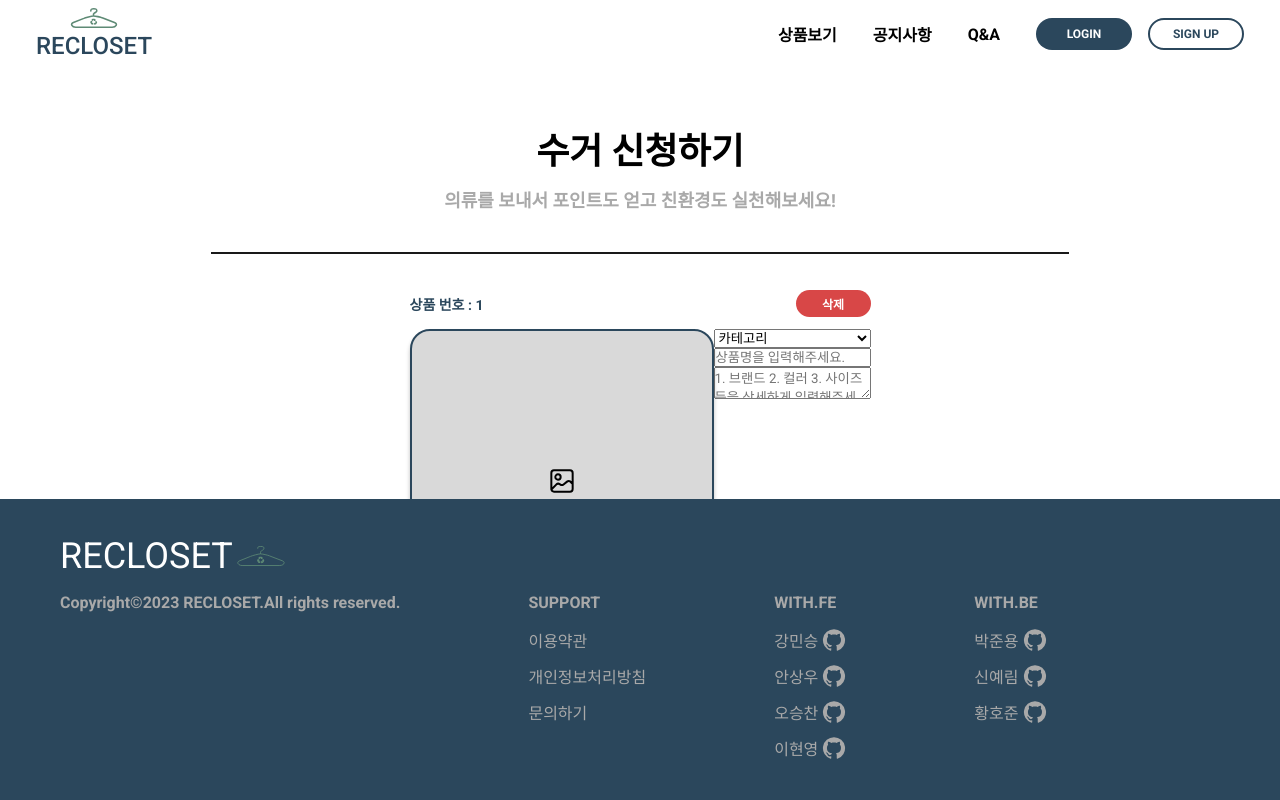
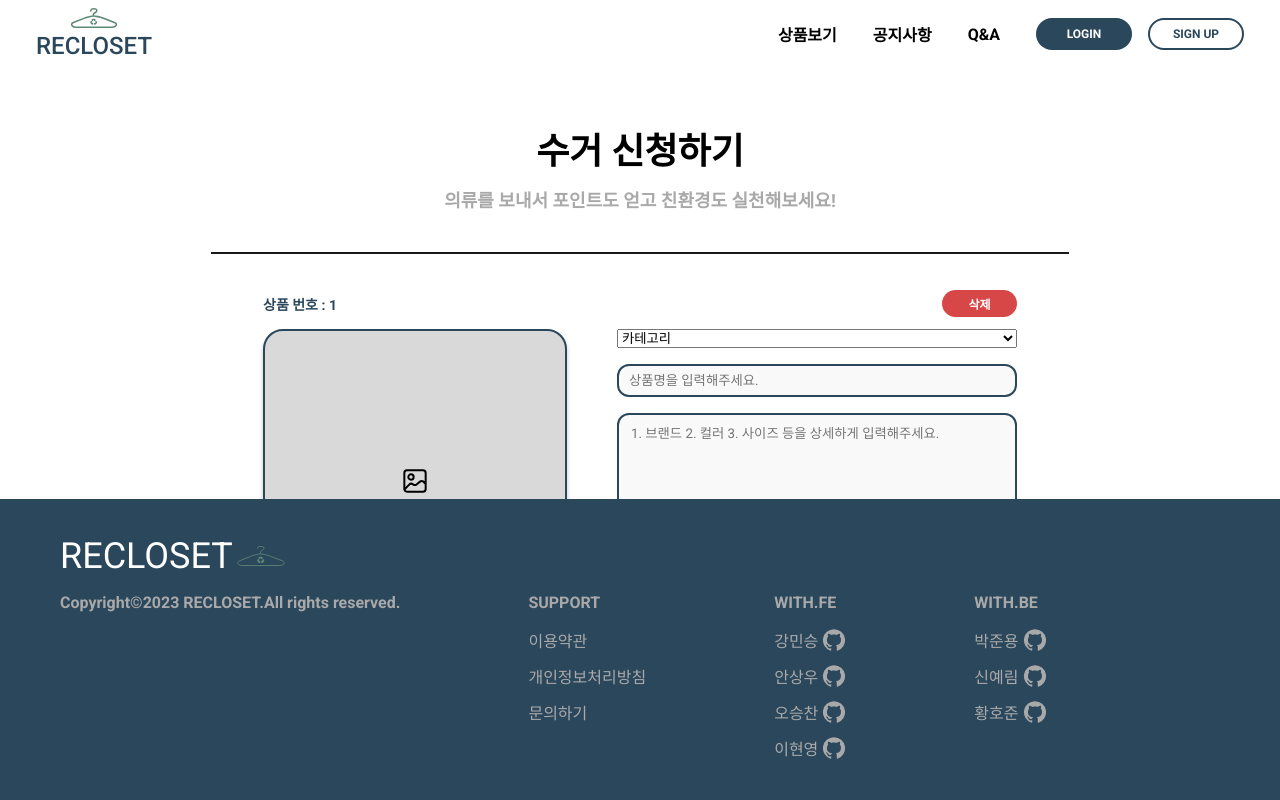
Before and after one commit to codestates-seb/seb44_main_017, a React (Vite) app in the folder client/: page /collection in a window 1280 px wide. Shown: the top 800 px of the page. Built offline with nearby package versions, Linux system fonts and the light colour scheme.

Commit message:
[style] 의류 수거 폼 input 요소들 CSS 작업

```diff
--- a/client/src/components/Collection_form/style.ts
+++ b/client/src/components/Collection_form/style.ts
@@ -10,6 +10,7 @@ export const FormContainer = styled.article`
 
 export const ContentContainer = styled.div`
   display: flex;
+  gap: 50px;
 `;
 
 export const Imagebox = styled.div`
@@ -60,4 +61,52 @@ export const Imagebox = styled.div`
 export const ContentBox = styled.div`
   display: flex;
   flex-direction: column;
+  gap: 16px;
+  width: 400px;
+
+  & > input {
+    padding: 7px 10px;
+    border: 2px solid var(--color-darkblue);
+    border-radius: 12px;
+    backdrop-filter: blur(5px);
+    background: radial-gradient(
+      190.97% 141.42% at 100% 100%,
+      rgba(247, 247, 247, 0.7) 0%,
+      rgba(247, 247, 247, 0.7) 100%
+    );
+
+    &:focus {
+      outline: 1px solid var(--color-darkblue);
+    }
+  }
+  & > textarea {
+    border-radius: 12px;
+    border: 2px solid var(--color-darkblue);
+    background: radial-gradient(
+      190.97% 141.42% at 100% 100%,
+      rgba(247, 247, 247, 0.7) 0%,
+      rgba(247, 247, 247, 0.7) 100%
+    );
+    backdrop-filter: blur(5px);
+    resize: none;
+    padding: 8px 12px;
+    height: 200px;
+
+    &:focus {
+      outline: 1px solid var(--color-darkblue);
+    }
+
+    &::-webkit-scrollbar {
+      width: 10px;
+    }
+    &::-webkit-scrollbar-thumb {
+      background-color: var(--color-darkblue);
+      border-radius: 10px;
+    }
+    &::-webkit-scrollbar-track {
+      background-color: grey;
+      border-radius: 5px;
+      box-shadow: inset 0px 0px 5px white;
+    }
+  }
 `;
```
